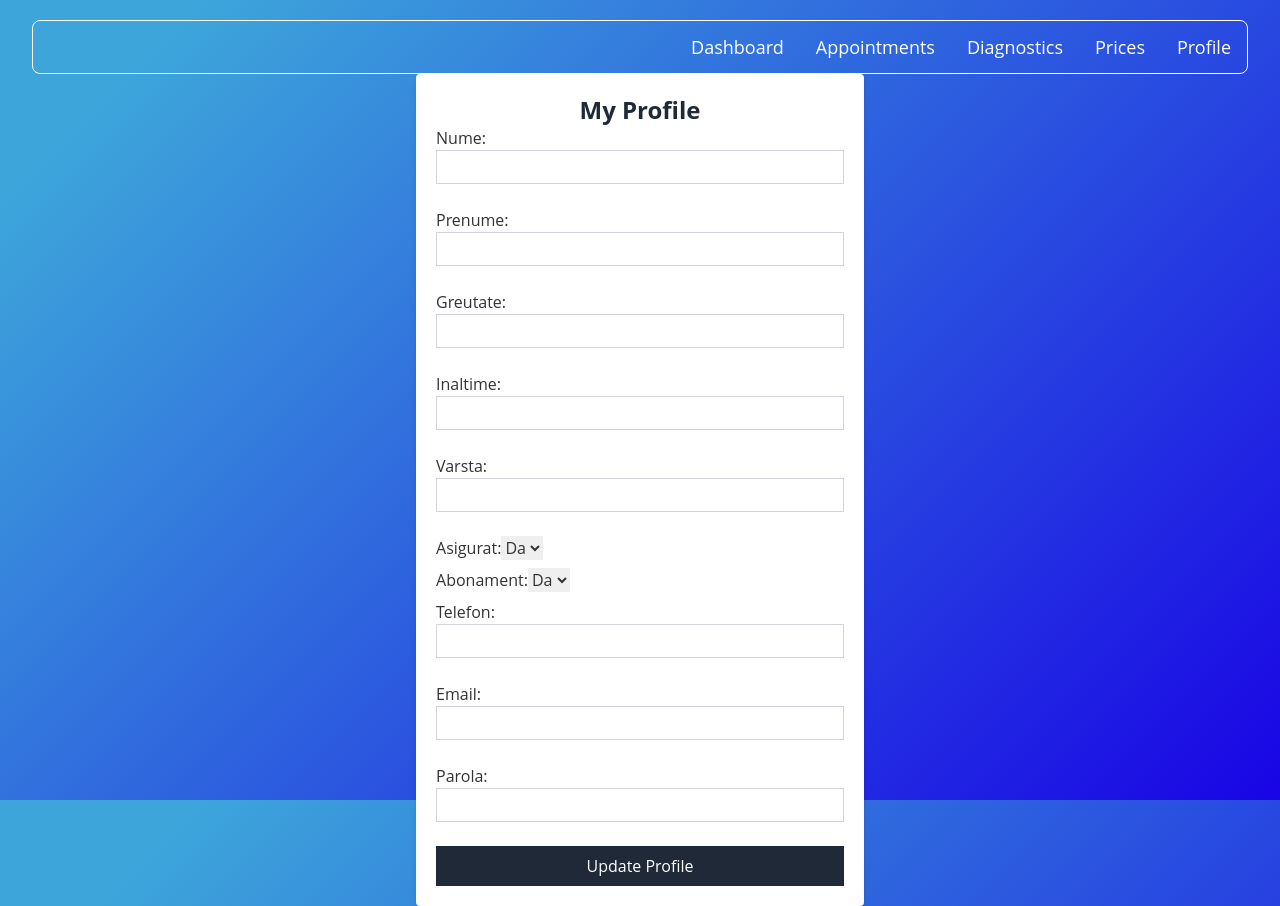
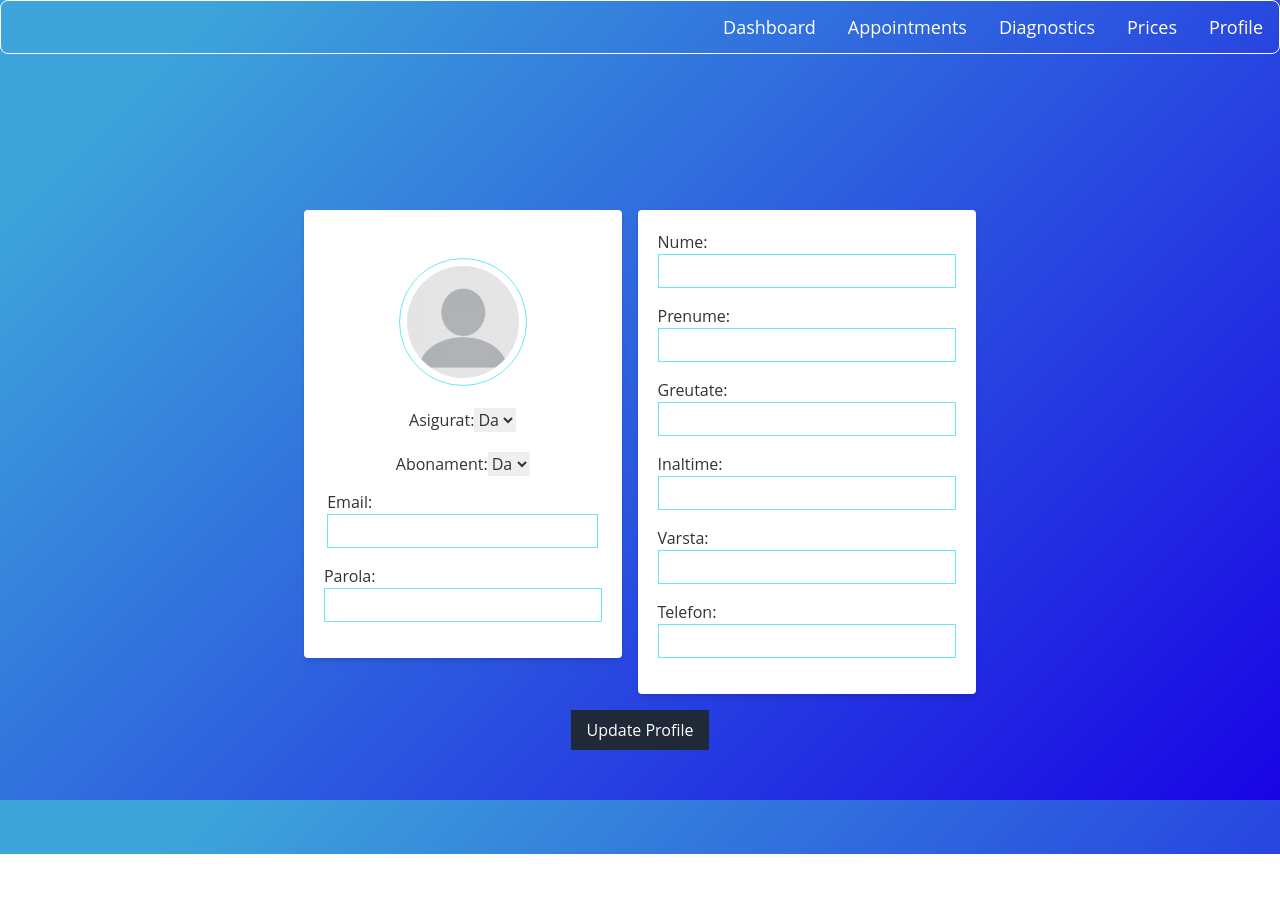
Before and after one commit to ionero12/Medical_Clinic_Licenta, a React (Create React App) app in the folder medical_clinic_FRONTEND/my-app/: page /pacient/profile in a window 1280 px wide. After the commit the page ends 854 px from the top, so only its background shows below. Built offline with nearby package versions, Linux system fonts and the light colour scheme.

Commit message:
wasted time

```diff
--- a/medical_clinic_FRONTEND/my-app/src/App.js
+++ b/medical_clinic_FRONTEND/my-app/src/App.js
@@ -14,6 +14,7 @@ import MedicProfile from './pages/MedicProfile';
 import PatientProfile from './pages/PatientProfile';
 import Patient from './pages/Patient';
 import {UserProvider} from './user/UserContext';
+
 
 function App() {
     return (<Router>
--- a/medical_clinic_FRONTEND/my-app/src/index.js
+++ b/medical_clinic_FRONTEND/my-app/src/index.js
@@ -1,7 +1,5 @@
 import React from 'react';
 import ReactDOM from "react-dom/client";
-import './styles/LoginPage.css';
-import './styles/RegisterPage.css';
 import App from './App';
 
 const root = ReactDOM.createRoot(document.getElementById("root"));
--- a/medical_clinic_FRONTEND/my-app/src/pages/LoginPage.js
+++ b/medical_clinic_FRONTEND/my-app/src/pages/LoginPage.js
@@ -2,6 +2,7 @@ import React, {useState} from 'react';
 import {useNavigate} from 'react-router-dom';
 import loginImage from '../assets/images/login_bkg.jpg';
 import {useUser} from '../user/UserContext';
+import '../styles/LoginPage.css';
 
 function LoginPage() {
     const [emailMedic, setEmailMedic] = useState('');
--- a/medical_clinic_FRONTEND/my-app/src/pages/MedicProfile.js
+++ b/medical_clinic_FRONTEND/my-app/src/pages/MedicProfile.js
@@ -1,6 +1,7 @@
 import React, {useState} from 'react';
 import {useUser} from "../user/UserContext";
 import axios from "axios";
+import profilePic from '../assets/images/profilePic.png';
 import MedicMenu from "../components/MedicMenu";
 
 function MedicProfile() {
@@ -28,17 +29,43 @@ function MedicProfile() {
         }
     };
 
-    return (<div className="pt-5 sm:px-6 lg:px-8">
+    return (
+        <div>
             <MedicMenu/>
-        <div className="max-w-md mx-auto bg-white p-5 rounded shadow-md">
-            <h2 className="text-center text-2xl font-bold text-gray-800">My Profile</h2>
+            <div className="pt-5 sm:px-6 lg:px-8 flex flex-col items-center justify-center min-h-screen">
+                <div className="max-w-md bg-white p-5 rounded shadow-md mb-4">
+                    <h2 className="text-2xl p-2 text-center">{numeMedic} {prenumeMedic}</h2>
+                    <div className="flex items-center justify-center mb-4">
+                        <div className="w-32 h-32 rounded-full border border-cyan-300 flex items-center justify-center">
+                            <img src={profilePic} alt="Profile" className="w-28 h-28 rounded-full"/>
+                        </div>
+                    </div>
+
+                    <label className="block mb-2">
+                        Email:
+                        <input
+                            type="email"
+                            value={emailMedic}
+                            onChange={e => setEmailMedic(e.target.value)}
+                            className="w-full px-2 py-1 mb-2 border border-cyan-300"
+                        />
+                    </label>
+                    <label className="block mb-2">
+                        Parola:
+                        <input
+                            type="password"
+                            value={parolaMedic}
+                            onChange={e => setParolaMedic(e.target.value)}
+                            className="w-full px-2 py-1 mb-2 border border-cyan-300"
+                        />
+                    </label>
                     <label className="block mb-2">
                         Nume:
                         <input
                             type="text"
                             value={numeMedic}
                             onChange={e => setNumeMedic(e.target.value)}
-                    className="w-full px-2 py-1 mb-4 border border-gray-300"
+                            className="w-full px-2 py-1 mb-2 border border-cyan-300"
                         />
                     </label>
                     <label className="block mb-2">
@@ -47,7 +74,7 @@ function MedicProfile() {
                             type="text"
                             value={prenumeMedic}
                             onChange={e => setPrenumeMedic(e.target.value)}
-                    className="w-full px-2 py-1 mb-4 border border-gray-300"
+                            className="w-full px-2 py-1 mb-2 border border-cyan-300"
                         />
                     </label>
                     <label className="block mb-2">
@@ -56,32 +83,18 @@ function MedicProfile() {
                             type="phone"
                             value={telefonMedic}
                             onChange={e => setTelefonMedic(e.target.value)}
-                    className="w-full px-2 py-1 mb-4 border border-gray-300"
+                            className="w-full px-2 py-1 mb-2 border border-cyan-300"
                         />
                     </label>
-            <label className="block mb-2">
-                Email:
-                <input
-                    type="email"
-                    value={emailMedic}
-                    onChange={e => setEmailMedic(e.target.value)}
-                    className="w-full px-2 py-1 mb-4 border border-gray-300"
-                />
-            </label>
-            <label className="block mb-2">
-                Parola:
-                <input
-                    type="password"
-                    value={parolaMedic}
-                    onChange={e => setParolaMedic(e.target.value)}
-                    className="w-full px-2 py-1 mb-4 border border-gray-300"
-                />
-            </label>
+                    <div className="flex justify-center">
                         <button onClick={updateMedicProfile}
-                    className="w-full px-4 py-2 bg-gray-800 text-white border-none cursor-pointer">Update Profile
+                                className="mt-4 px-4 py-2 bg-gray-800 text-white border-none cursor-pointer">Update Profile
                         </button>
                     </div>
-    </div>);
+                </div>
+            </div>
+        </div>
+    );
 }
 
 export default MedicProfile;
--- a/medical_clinic_FRONTEND/my-app/src/pages/MedicRegister.js
+++ b/medical_clinic_FRONTEND/my-app/src/pages/MedicRegister.js
@@ -1,6 +1,8 @@
 import React, {useState} from 'react';
 import SpecializationDropdown from "../components/SpecializationDropdown";
 import {useNavigate} from 'react-router-dom';
+import '../styles/RegisterPage.css';
+
 
 function MedicRegister() {
     const [emailMedic, setEmailMedic] = useState('');
--- a/medical_clinic_FRONTEND/my-app/src/pages/PatientProfile.js
+++ b/medical_clinic_FRONTEND/my-app/src/pages/PatientProfile.js
@@ -2,6 +2,7 @@ import React, {useState} from 'react';
 import {useUser} from "../user/UserContext";
 import axios from "axios";
 import PatientMenu from "../components/PatientMenu";
+import profilePic from '../assets/images/profilePic.png';
 
 function PatientProfile() {
     const {user} = useUser();
@@ -40,17 +41,57 @@ function PatientProfile() {
         }
     };
 
-    return (<div className="pt-5 sm:px-6 lg:px-8">
+    return (<div>
             <PatientMenu/>
-        <div className="max-w-md mx-auto bg-white p-5 rounded shadow-md">
-            <h2 className="text-center text-2xl font-bold text-gray-800">My Profile</h2>
+            <div className="pt-5 sm:px-6 lg:px-8 flex flex-col items-center justify-center min-h-screen">
+                <div className="flex items-start mt-8">
+                    <div className="flex flex-col items-center max-w-md bg-white p-5 rounded shadow-md mb-4 mr-4">
+                        <h2 className="text-2xl p-3.5">{numePacient} {prenumePacient}</h2>
+                        <div
+                            className="w-32 h-32 rounded-full border border-cyan-300 flex items-center justify-center mb-4">
+                            <img src={profilePic} alt="Profile" className="w-28 h-28 rounded-full"/>
+                        </div>
+                        <label className="block mb-2 p-1.5">
+                            Asigurat:
+                            <select value={asigurat} onChange={e => setAsigurat(e.target.value)}>
+                                <option value="Y">Da</option>
+                                <option value="N">Nu</option>
+                            </select>
+                        </label>
+                        <label className="block mb-2 p-1.5">
+                            Abonament:
+                            <select value={abonamentPacient} onChange={e => setAbonamentPacient(e.target.value)}>
+                                <option value="Y">Da</option>
+                                <option value="N">Nu</option>
+                            </select>
+                        </label>
+                        <label className="block mb-2">
+                            Email:
+                            <input
+                                type="email"
+                                value={emailPacient}
+                                onChange={e => setEmailPacient(e.target.value)}
+                                className="w-full px-2 py-1 mb-2 border border-cyan-300"
+                            />
+                        </label>
+                        <label className="block mb-2">
+                            Parola:
+                            <input
+                                type="password"
+                                value={parolaPacient}
+                                onChange={e => setParolaPacient(e.target.value)}
+                                className="w-full px-2 py-1 mb-2 border border-cyan-300"
+                            />
+                        </label>
+                    </div>
+                    <div className="flex flex-col max-w-md bg-white p-5 rounded shadow-md">
                         <label className="block mb-2">
                             Nume:
                             <input
                                 type="text"
                                 value={numePacient}
                                 onChange={e => setNumePacient(e.target.value)}
-                    className="w-full px-2 py-1 mb-4 border border-gray-300"
+                                className="w-full px-2 py-1 mb-2 border border-cyan-300"
                             />
                         </label>
                         <label className="block mb-2">
@@ -59,7 +100,7 @@ function PatientProfile() {
                                 type="text"
                                 value={prenumePacient}
                                 onChange={e => setPrenumePacient(e.target.value)}
-                    className="w-full px-2 py-1 mb-4 border border-gray-300"
+                                className="w-full px-2 py-1 mb-2 border border-cyan-300"
                             />
                         </label>
                         <label className="block mb-2">
@@ -68,7 +109,7 @@ function PatientProfile() {
                                 type="number"
                                 value={greutatePacient}
                                 onChange={e => setGreutatePacient(e.target.value)}
-                    className="w-full px-2 py-1 mb-4 border border-gray-300"
+                                className="w-full px-2 py-1 mb-2 border border-cyan-300"
                             />
                         </label>
                         <label className="block mb-2">
@@ -77,7 +118,7 @@ function PatientProfile() {
                                 type="number"
                                 value={inaltimePacient}
                                 onChange={e => setInaltimePacient(e.target.value)}
-                    className="w-full px-2 py-1 mb-4 border border-gray-300"
+                                className="w-full px-2 py-1 mb-2 border border-cyan-300"
                             />
                         </label>
                         <label className="block mb-2">
@@ -86,55 +127,30 @@ function PatientProfile() {
                                 type="number"
                                 value={varstaPacient}
                                 onChange={e => setVarstaPacient(e.target.value)}
-                    className="w-full px-2 py-1 mb-4 border border-gray-300"
+                                className="w-full px-2 py-1 mb-2 border border-cyan-300"
                             />
                         </label>
-            <label className="block mb-2">
-                Asigurat:
-                <select value={asigurat} onChange={e => setAsigurat(e.target.value)}>
-                    <option value="Y">Da</option>
-                    <option value="N">Nu</option>
-                </select>
-            </label>
-            <label className="block mb-2">
-                Abonament:
-                <select value={abonamentPacient} onChange={e => setAbonamentPacient(e.target.value)}>
-                    <option value="Y">Da</option>
-                    <option value="N">Nu</option>
-                </select>
-            </label>
+
                         <label className="block mb-2">
                             Telefon:
                             <input
                                 type="phone"
                                 value={telefonPacient}
                                 onChange={e => setTelefonPacient(e.target.value)}
-                    className="w-full px-2 py-1 mb-4 border border-gray-300"
+                                className="w-full px-2 py-1 mb-2 border border-cyan-300"
                             />
                         </label>
-            <label className="block mb-2">
-                Email:
-                <input
-                    type="email"
-                    value={emailPacient}
-                    onChange={e => setEmailPacient(e.target.value)}
-                    className="w-full px-2 py-1 mb-4 border border-gray-300"
-                />
-            </label>
-            <label className="block mb-2">
-                Parola:
-                <input
-                    type="password"
-                    value={parolaPacient}
-                    onChange={e => setParolaPacient(e.target.value)}
-                    className="w-full px-2 py-1 mb-4 border border-gray-300"
-                />
-            </label>
+                    </div>
+                </div>
+                <div className="flex justify-center">
                     <button onClick={updatePacientProfile}
-                    className="w-full px-4 py-2 bg-gray-800 text-white border-none cursor-pointer">Update Profile
+                            className="mt-4 px-4 py-2 bg-gray-800 text-white border-none cursor-pointer">Update Profile
                     </button>
                 </div>
-    </div>);
+            </div>
+        </div>
+
+    );
 }
 
 export default PatientProfile;
--- a/medical_clinic_FRONTEND/my-app/src/pages/PatientRegister.js
+++ b/medical_clinic_FRONTEND/my-app/src/pages/PatientRegister.js
@@ -1,6 +1,7 @@
 import React, {useState} from 'react';
 import {useNavigate} from 'react-router-dom';
 import {useUser} from '../user/UserContext';
+import '../styles/RegisterPage.css';
 
 
 function PatientRegister() {
```
Also changed, not shown: medical_clinic_FRONTEND/my-app/src/assets/images/profilePic.png (added), medical_clinic_FRONTEND/my-app/src/styles/LoginPage.css (line endings or trailing spaces), medical_clinic_FRONTEND/my-app/src/styles/RegisterPage.css (line endings or trailing spaces). Lines whose indentation alone changed are shown as unchanged.
